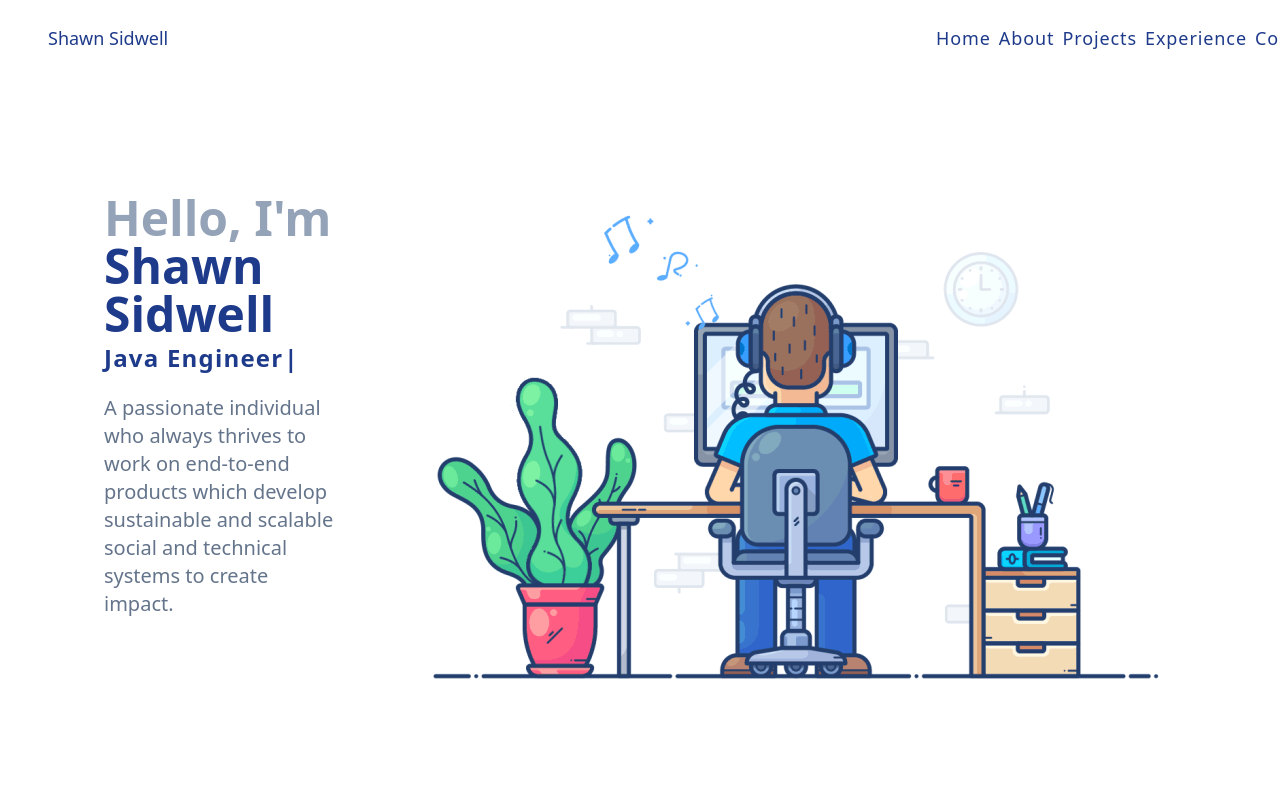
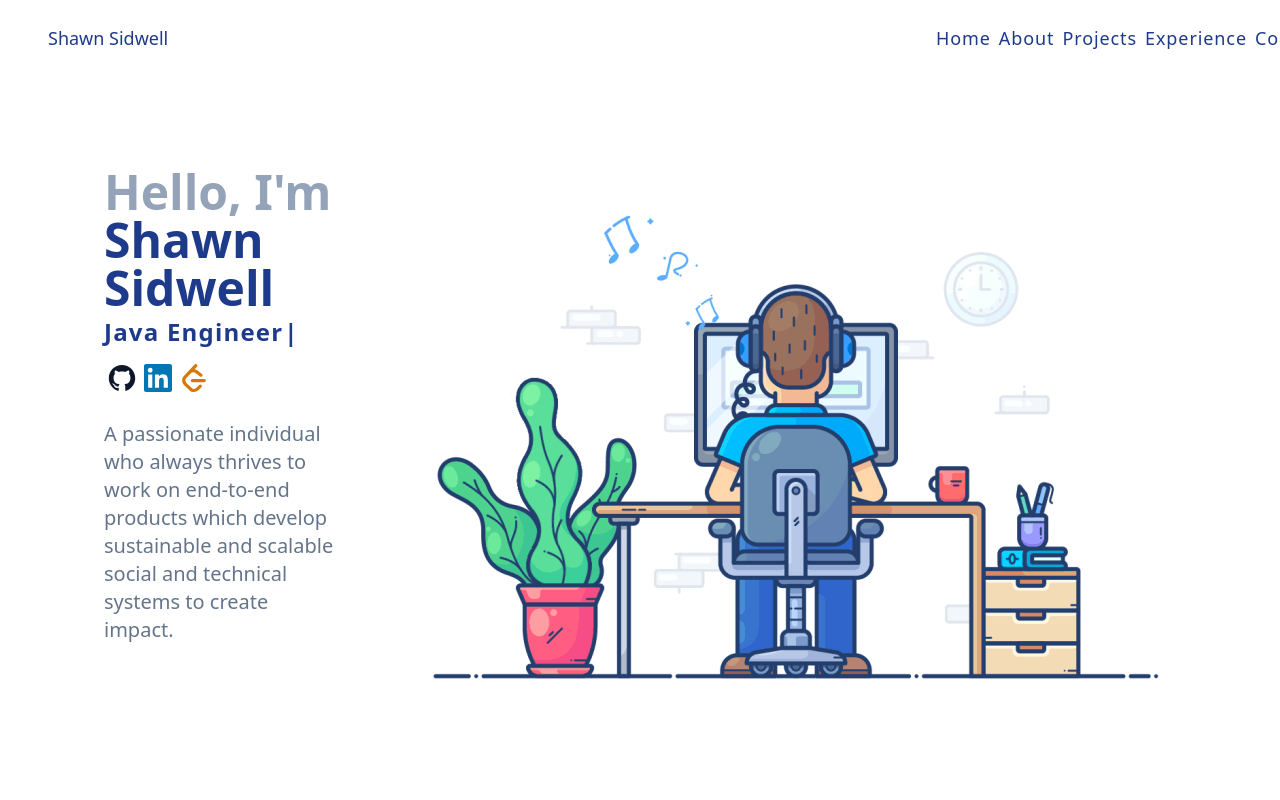
Before and after one commit to ShawnRSidwell/portfolio, a React (Vite) app: page / in a window 1280 px wide. Shown: the top 800 px of the page. Built offline with nearby package versions, Linux system fonts and the light colour scheme; no server answers.

Commit message:
Add social links to homepage

```diff
--- a/src/components/About/About.jsx
+++ b/src/components/About/About.jsx
@@ -16,9 +16,9 @@ function About() {
 
             <div className="md:mx-12">
               <h2 className="text-xl md:text-4xl font-extrabold tracking-wider text-center p-2 md:p-5 text-blue-900 uppercase">
-                About Me
+                About
               </h2>
-              <div className="text-center text-lg font-normal  md:mx-auto md:py-5 md:px-9 md:size-3/4 md:text-xl text-slate-500">
+              <div className="text-center text-lg font-normal md:max-w-[800] md:mx-auto md:py-5 md:px-9 md:size-3/4 md:text-xl text-slate-500">
                 I live in Portland, Oregon and I am a huge dog lover with two
                 hounds at home. My favorite past times are hiking, traveling and
                 coding. I fell in love with programming and dove head first into
--- a/src/components/Home/Home.jsx
+++ b/src/components/Home/Home.jsx
@@ -1,4 +1,7 @@
 import Type from "./Type";
+import Icon from "../Icon";
+import { motion } from "framer-motion";
+import { socialLinks } from "./SocialLinks";
 import codingGif from "../../assets/CodingGif.gif";
 
 function Home() {
@@ -12,6 +15,21 @@ function Home() {
           Hello, I'm <div className="text-blue-900 md:block">Shawn Sidwell</div>
         </h2>
         <Type />
+        <div className="flex md:py-3">
+          {socialLinks.map((link, i) => (
+            <a
+              href={link.name}
+              target="_blank"
+              rel="noreferrer"
+              key={i}
+              className="px-1"
+            >
+              <motion.div whileHover={{ scale: 1.2 }} whileTap={{ scale: 0.9 }}>
+                <Icon icon={link.icon} size={45} useHover={false}></Icon>
+              </motion.div>
+            </a>
+          ))}
+        </div>
         <p className="text-lg md:text-xl text-slate-500 mt-4">
           A passionate individual who always thrives to work on end-to-end
           products which develop sustainable and scalable social and technical
--- /dev/null
+++ b/src/components/Home/SocialLinks.jsx
@@ -0,0 +1,59 @@
+export const socialLinks = [
+  { name: "https://github.com/ShawnRSidwell", icon: DeviconGithub },
+  { name: "https://www.linkedin.com/in/sidwellshawn/", icon: UiwLinkedin },
+  { name: "https://leetcode.com/shawnrsidwell/", icon: SimpleIconsLeetcode },
+];
+
+export function UiwLinkedin(props) {
+  return (
+    <svg
+      xmlns="http://www.w3.org/2000/svg"
+      width="1.75em"
+      height="1.75em"
+      viewBox="0 0 20 20"
+      {...props}
+    >
+      <path
+        fill="#0077b5"
+        d="M17.04 17.043h-2.962v-4.64c0-1.107-.023-2.531-1.544-2.531c-1.544 0-1.78 1.204-1.78 2.449v4.722H7.793V7.5h2.844v1.3h.039c.397-.75 1.364-1.54 2.808-1.54c3.001 0 3.556 1.974 3.556 4.545zM4.447 6.194c-.954 0-1.72-.771-1.72-1.72s.767-1.72 1.72-1.72a1.72 1.72 0 0 1 0 3.44m1.484 10.85h-2.97V7.5h2.97zM18.522 0H1.476C.66 0 0 .645 0 1.44v17.12C0 19.355.66 20 1.476 20h17.042c.815 0 1.482-.644 1.482-1.44V1.44C20 .646 19.333 0 18.518 0z"
+      ></path>
+    </svg>
+  );
+}
+export function DeviconGithub(props) {
+  return (
+    <svg
+      xmlns="http://www.w3.org/2000/svg"
+      width="1.75em"
+      height="1.75em"
+      viewBox="0 0 128 128"
+      {...props}
+    >
+      <g fill="#0f172a">
+        <path
+          fillRule="evenodd"
+          d="M64 5.103c-33.347 0-60.388 27.035-60.388 60.388c0 26.682 17.303 49.317 41.297 57.303c3.017.56 4.125-1.31 4.125-2.905c0-1.44-.056-6.197-.082-11.243c-16.8 3.653-20.345-7.125-20.345-7.125c-2.747-6.98-6.705-8.836-6.705-8.836c-5.48-3.748.413-3.67.413-3.67c6.063.425 9.257 6.223 9.257 6.223c5.386 9.23 14.127 6.562 17.573 5.02c.542-3.903 2.107-6.568 3.834-8.076c-13.413-1.525-27.514-6.704-27.514-29.843c0-6.593 2.36-11.98 6.223-16.21c-.628-1.52-2.695-7.662.584-15.98c0 0 5.07-1.623 16.61 6.19C53.7 35 58.867 34.327 64 34.304c5.13.023 10.3.694 15.127 2.033c11.526-7.813 16.59-6.19 16.59-6.19c3.287 8.317 1.22 14.46.593 15.98c3.872 4.23 6.215 9.617 6.215 16.21c0 23.194-14.127 28.3-27.574 29.796c2.167 1.874 4.097 5.55 4.097 11.183c0 8.08-.07 14.583-.07 16.572c0 1.607 1.088 3.49 4.148 2.897c23.98-7.994 41.263-30.622 41.263-57.294C124.388 32.14 97.35 5.104 64 5.104z"
+          clipRule="evenodd"
+        ></path>
+        <path d="M26.484 91.806c-.133.3-.605.39-1.035.185c-.44-.196-.685-.605-.543-.906c.13-.31.603-.395 1.04-.188c.44.197.69.61.537.91zm2.446 2.729c-.287.267-.85.143-1.232-.28c-.396-.42-.47-.983-.177-1.254c.298-.266.844-.14 1.24.28c.394.426.472.984.17 1.255zm2.382 3.477c-.37.258-.976.017-1.35-.52c-.37-.538-.37-1.183.01-1.44c.373-.258.97-.025 1.35.507c.368.545.368 1.19-.01 1.452zm3.261 3.361c-.33.365-1.036.267-1.552-.23c-.527-.487-.674-1.18-.343-1.544c.336-.366 1.045-.264 1.564.23c.527.486.686 1.18.333 1.543zm4.5 1.951c-.147.473-.825.688-1.51.486c-.683-.207-1.13-.76-.99-1.238c.14-.477.823-.7 1.512-.485c.683.206 1.13.756.988 1.237m4.943.361c.017.498-.563.91-1.28.92c-.723.017-1.308-.387-1.315-.877c0-.503.568-.91 1.29-.924c.717-.013 1.306.387 1.306.88zm4.598-.782c.086.485-.413.984-1.126 1.117c-.7.13-1.35-.172-1.44-.653c-.086-.498.422-.997 1.122-1.126c.714-.123 1.354.17 1.444.663zm0 0"></path>
+      </g>
+    </svg>
+  );
+}
+
+export function SimpleIconsLeetcode(props) {
+  return (
+    <svg
+      xmlns="http://www.w3.org/2000/svg"
+      width="1.75em"
+      height="1.75em"
+      viewBox="0 0 24 24"
+      {...props}
+    >
+      <path
+        fill="#d97706"
+        d="M13.483 0a1.374 1.374 0 0 0-.961.438L7.116 6.226l-3.854 4.126a5.266 5.266 0 0 0-1.209 2.104a5.35 5.35 0 0 0-.125.513a5.527 5.527 0 0 0 .062 2.362a5.83 5.83 0 0 0 .349 1.017a5.938 5.938 0 0 0 1.271 1.818l4.277 4.193l.039.038c2.248 2.165 5.852 2.133 8.063-.074l2.396-2.392c.54-.54.54-1.414.003-1.955a1.378 1.378 0 0 0-1.951-.003l-2.396 2.392a3.021 3.021 0 0 1-4.205.038l-.02-.019l-4.276-4.193c-.652-.64-.972-1.469-.948-2.263a2.68 2.68 0 0 1 .066-.523a2.545 2.545 0 0 1 .619-1.164L9.13 8.114c1.058-1.134 3.204-1.27 4.43-.278l3.501 2.831c.593.48 1.461.387 1.94-.207a1.384 1.384 0 0 0-.207-1.943l-3.5-2.831c-.8-.647-1.766-1.045-2.774-1.202l2.015-2.158A1.384 1.384 0 0 0 13.483 0m-2.866 12.815a1.38 1.38 0 0 0-1.38 1.382a1.38 1.38 0 0 0 1.38 1.382H20.79a1.38 1.38 0 0 0 1.38-1.382a1.38 1.38 0 0 0-1.38-1.382z"
+      ></path>
+    </svg>
+  );
+}
--- a/src/components/Icon.jsx
+++ b/src/components/Icon.jsx
@@ -1,6 +1,6 @@
 import { useState } from "react";
 
-function Icon({ icon, size, name }) {
+function Icon({ icon, size, name, useHover = true }) {
   const [isHovered, setIsHovered] = useState(false);
   const IconComponent = icon;
   function handleMouseEnter() {
@@ -14,7 +14,7 @@ function Icon({ icon, size, name }) {
   return (
     <div onMouseEnter={handleMouseEnter} onMouseLeave={handleMouseLeave}>
       <IconComponent size={size} />
-      {isHovered && (
+      {useHover && isHovered && (
         <div className="absolute top-full left-1/2 translate-x-[-50%] bg-blue-900 text-white p-1 mt-1 rounded-sm text-sm capitalize">
           {name}
         </div>
--- a/src/index.css
+++ b/src/index.css
@@ -75,3 +75,22 @@
   transform: scaleX(1);
   transform-origin: bottom left;
 }
+
+.gradientbackground {
+  background: linear-gradient(-45deg, #23a6d5, #154482);
+  background-size: 400% 400%;
+  animation: gradient 15s ease infinite;
+  height: 100vh;
+}
+
+@keyframes gradient {
+  0% {
+    background-position: 0% 50%;
+  }
+  50% {
+    background-position: 100% 50%;
+  }
+  100% {
+    background-position: 0% 50%;
+  }
+}
```
